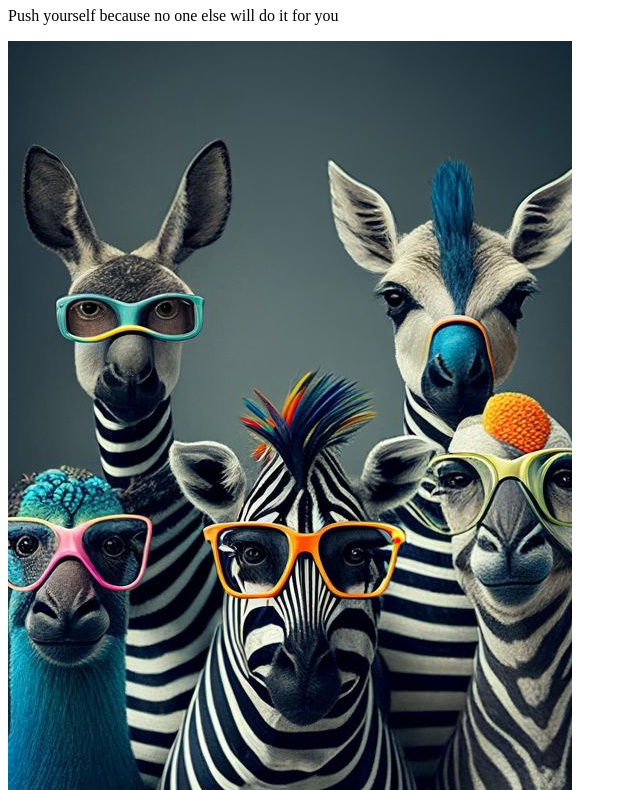
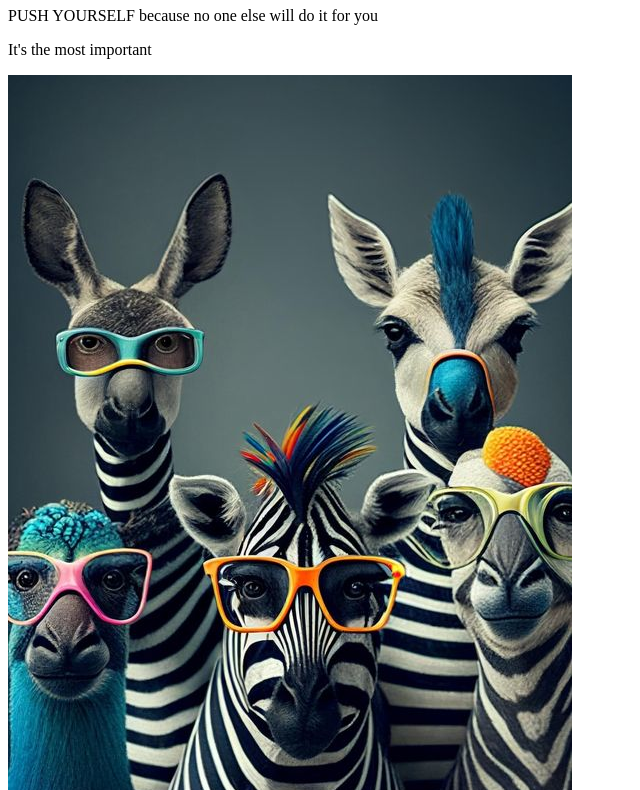
Before and after one commit to mashyyza/Hillel_JavaScript_HW, a plain HTML site: page index.html in a window 1280 px wide. Shown: the part 73-863 px from the top of the page, without its empty margins (0-640 px from the left). Drawn offline with Linux system fonts and the light colour scheme; files whose address does not match are found by name.

Commit message:
add p, change p1

```diff
--- a/index.html
+++ b/index.html
@@ -10,7 +10,8 @@
         <h1>Discover a new bright world for yourself</h1>
     </header>
     <article>
-        <p>Push yourself because no one else will do it for you</p>
+        <p>PUSH YOURSELF because no one else will do it for you</p>
+        <p>It's the most important</p>
     </article>
     <footer>
         <img src="../HW30 Git rebase/img/15895c9ab65cc591617d5130fe2ab88d.jpg" alt="photo">
```
